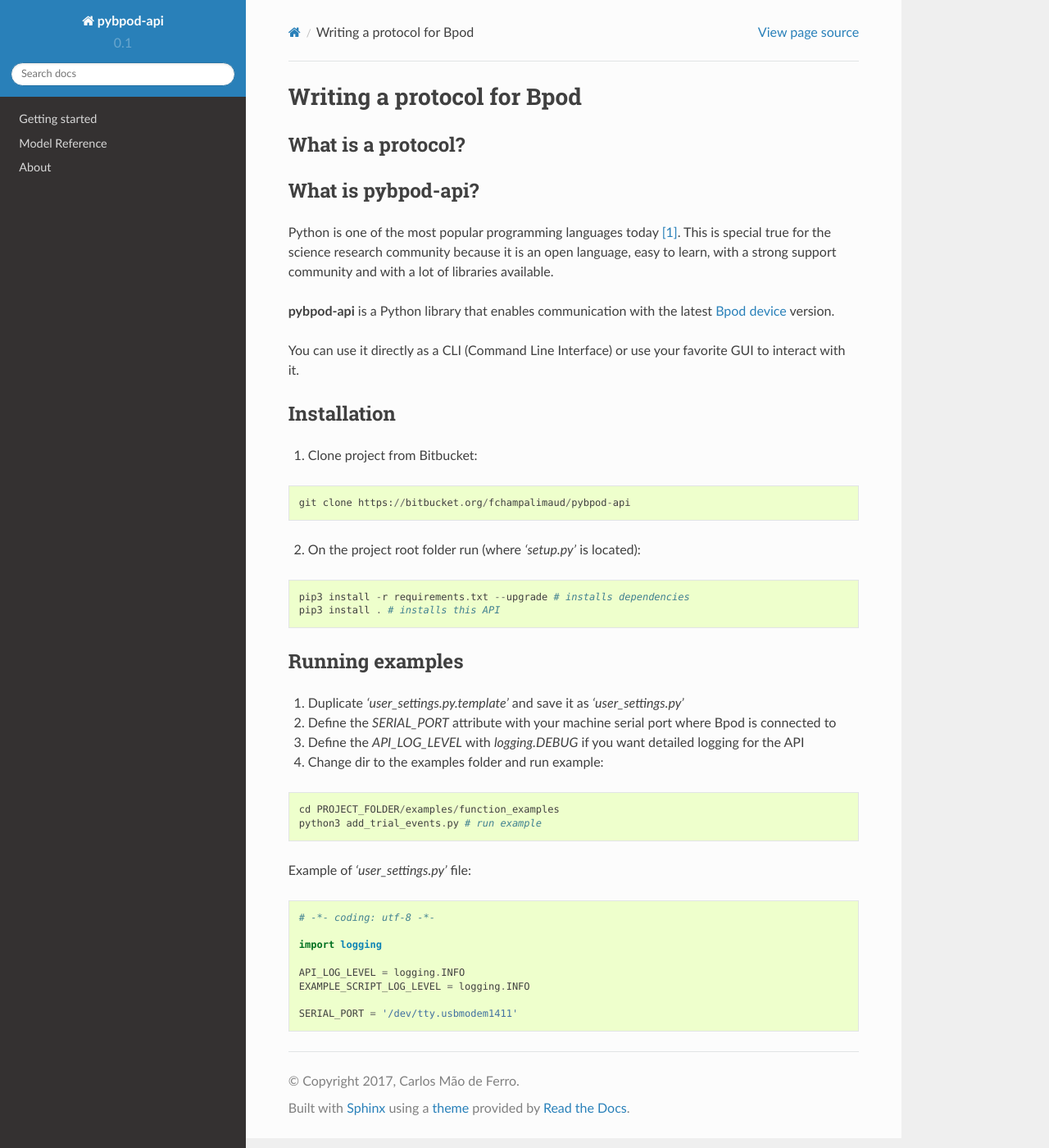
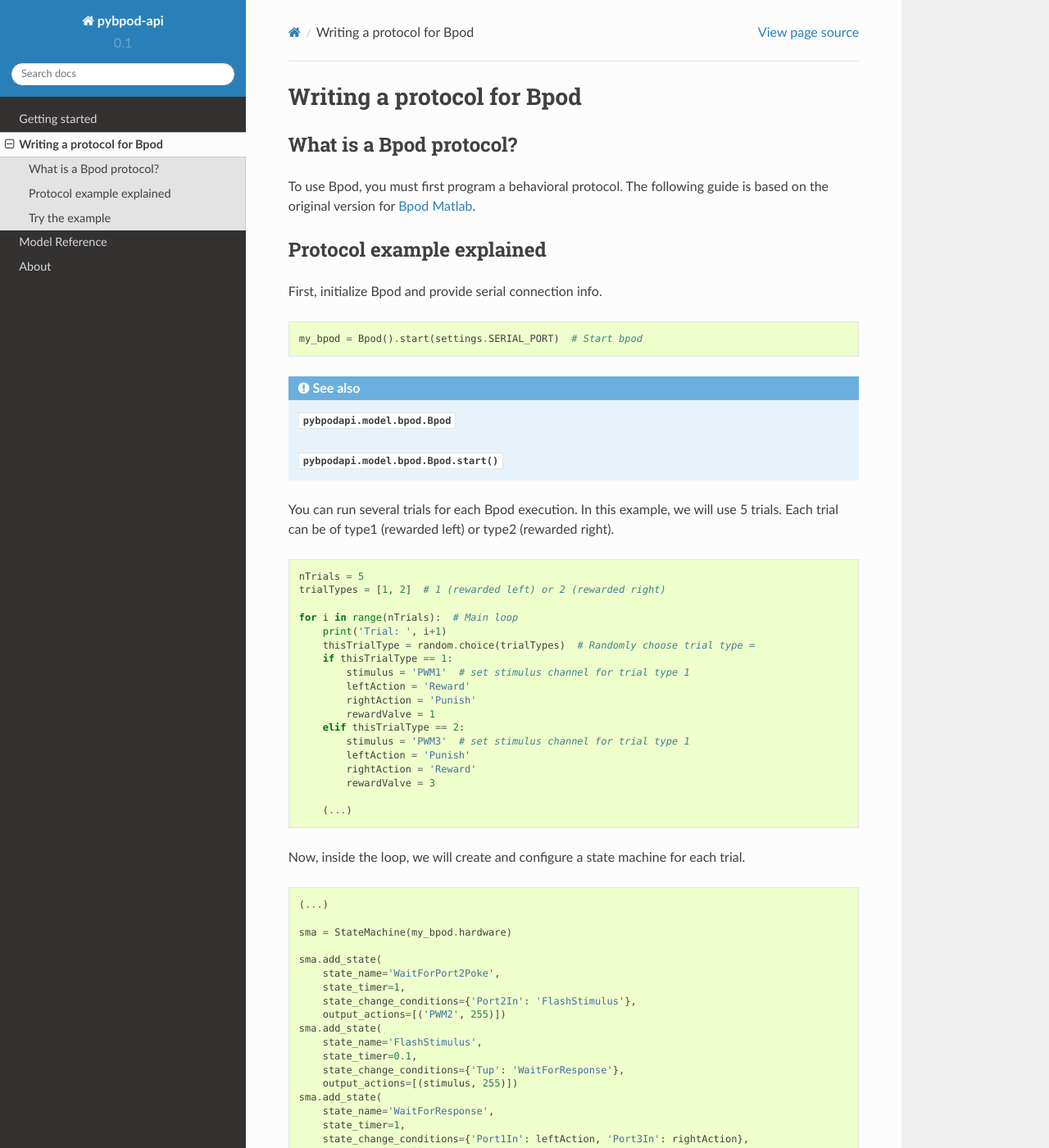
Before and after one commit to pybpod/pybpod-api, a Sphinx documentation site: the page built from docs/source/writing_protocols.rst, in a window 1280 px wide and 1400 px high. Shown: the whole window at 82% size. Built offline with Sphinx 7.4.7 and the Read the Docs theme 2.0.0, drawn with Linux system fonts in a browser that asks for light colours; some of the changed text lies outside the part shown.

Commit message:
Enhances documentation: information about the project and how to use it, how to write a protocol, API reference

```diff
--- a/docs/source/api_reference/model/bpod.rst
+++ b/docs/source/api_reference/model/bpod.rst
@@ -1,3 +1,5 @@
+.. _bpod-class-label:
+
 ****
 Bpod
 ****
--- a/docs/source/getting_started.rst
+++ b/docs/source/getting_started.rst
@@ -1,23 +1,74 @@
+.. _getting-started-label:
+
 ***************
 Getting started
 ***************
 
-What is Bpod?
-=============
-
-TODO
-
 What is pybpod-api?
 ===================
+**pybpod-api** is a Python library that enables communication with the latest `Bpod device <https://sanworks.io/shop/viewproduct?productID=1011>`_ version. You can use it directly as a CLI (Command Line Interface) or use your favorite GUI to interact with it.
 
-TODO
+What is Bpod?
+-------------
+
+**Bpod** is a system from `Sanworks <https://sanworks.io/index.php>`_ for precise measurement of small animal behavior.
+It is a family of open source hardware devices which includes also software and firmware to control these devices. The software was originally developed in Matlab providing retro-compatibility with the `BControl <http://brodywiki.princeton.edu/bcontrol/index.php/Main_Page>`_ system.
+
+.. seealso::
+
+    Bpod device: https://sanworks.io/shop/viewproduct?productID=1011
+
+    Bpod on Github: https://github.com/sanworks/Bpod
+
+    Bpod Wiki: https://sites.google.com/site/bpoddocumentation/
+
+    BControl project: http://brodywiki.princeton.edu/bcontrol/index.php/Main_Page/
+
+
+Why a Python port?
+------------------
+Python is one of the most popular programming languages today `[1] <https://pypl.github.io/PYPL.html>`_. This is special true for the science research community because it is an open language, easy to learn, with a strong support community and with a lot of libraries available.
+
 
 Installation
 ============
 
-TODO
+1. Clone project from Bitbucket:
+
+::
+
+    git clone https://bitbucket.org/fchampalimaud/pybpod-api
+
+2. On the project root folder run (where *'setup.py'* is located):
+
+::
+
+    pip3 install -r requirements.txt --upgrade # installs dependencies
+    pip3 install . # installs this API
 
 Running examples
 ================
 
-TODO
+1. Duplicate *'user_settings.py.template'* and save it as *'user_settings.py'*
+2. Define the *SERIAL_PORT* attribute with your machine serial port where Bpod is connected to
+3. Define the *API_LOG_LEVEL* with *logging.DEBUG* if you want detailed logging for the API
+4. Change dir to the examples folder and run example:
+
+::
+
+        cd PROJECT_FOLDER/examples/function_examples
+        python3 add_trial_events.py # run example
+
+
+Example of  *'user_settings.py'*  file:
+
+::
+
+    # -*- coding: utf-8 -*-
+
+    import logging
+
+    API_LOG_LEVEL = logging.INFO
+    EXAMPLE_SCRIPT_LOG_LEVEL = logging.INFO
+
+    SERIAL_PORT = '/dev/tty.usbmodem1411'
--- a/docs/source/index.rst
+++ b/docs/source/index.rst
@@ -6,10 +6,13 @@
 Welcome to pybpod-api's documentation!
 ======================================
 
+**pybpod-api** is a Python library API for the `Bpod device <https://sanworks.io/shop/viewproduct?productID=1011>`_.
+
 .. toctree::
    :maxdepth: 2
 
    getting_started
+   writing_protocols
    api_reference/index
    about/about
 
--- a/docs/source/writing_protocols.rst
+++ b/docs/source/writing_protocols.rst
@@ -2,58 +2,146 @@
 Writing a protocol for Bpod
 ***************************
 
-What is a protocol?
-===================
+What is a Bpod protocol?
+========================
+
+To use Bpod, you must first program a behavioral protocol. The following guide is based on the original version for `Bpod Matlab <https://sites.google.com/site/bpoddocumentation/bpod-user-guide/protocol-writing>`_.
 
 
+Protocol example explained
+==========================
 
-What is pybpod-api?
-===================
-Python is one of the most popular programming languages today `[1] <https://pypl.github.io/PYPL.html>`_. This is special true for the science research community because it is an open language, easy to learn, with a strong support community and with a lot of libraries available.
-
-**pybpod-api** is a Python library that enables communication with the latest `Bpod device <https://sanworks.io/shop/viewproduct?productID=1011>`_ version.
-
-You can use it directly as a CLI (Command Line Interface) or use your favorite GUI to interact with it.
-
-Installation
-============
-
-1. Clone project from Bitbucket:
+First, initialize Bpod and provide serial connection info.
 
 ::
 
-    git clone https://bitbucket.org/fchampalimaud/pybpod-api
+    my_bpod = Bpod().start(settings.SERIAL_PORT)  # Start bpod
 
-2. On the project root folder run (where *'setup.py'* is located):
+.. seealso::
+
+    :py:class:`pybpodapi.model.bpod.Bpod`
+
+    :py:meth:`pybpodapi.model.bpod.Bpod.start`
+
+
+You can run several trials for each Bpod execution. In this example, we will use 5 trials. Each trial can be of type1 (rewarded left) or type2 (rewarded right).
 
 ::
 
-    pip3 install -r requirements.txt --upgrade # installs dependencies
-    pip3 install . # installs this API
+    nTrials = 5
+    trialTypes = [1, 2]  # 1 (rewarded left) or 2 (rewarded right)
 
-Running examples
-================
+    for i in range(nTrials):  # Main loop
+        print('Trial: ', i+1)
+        thisTrialType = random.choice(trialTypes)  # Randomly choose trial type =
+        if thisTrialType == 1:
+            stimulus = 'PWM1'  # set stimulus channel for trial type 1
+            leftAction = 'Reward'
+            rightAction = 'Punish'
+            rewardValve = 1
+        elif thisTrialType == 2:
+            stimulus = 'PWM3'  # set stimulus channel for trial type 1
+            leftAction = 'Punish'
+            rightAction = 'Reward'
+            rewardValve = 3
 
-1. Duplicate *'user_settings.py.template'* and save it as *'user_settings.py'*
-2. Define the *SERIAL_PORT* attribute with your machine serial port where Bpod is connected to
-3. Define the *API_LOG_LEVEL* with *logging.DEBUG* if you want detailed logging for the API
-4. Change dir to the examples folder and run example:
+        (...)
+
+
+Now, inside the loop, we will create and configure a state machine for each trial.
 
 ::
 
-        cd PROJECT_FOLDER/examples/function_examples
-        python3 add_trial_events.py # run example
+        (...)
+
+        sma = StateMachine(my_bpod.hardware)
+
+        sma.add_state(
+            state_name='WaitForPort2Poke',
+            state_timer=1,
+            state_change_conditions={'Port2In': 'FlashStimulus'},
+            output_actions=[('PWM2', 255)])
+        sma.add_state(
+            state_name='FlashStimulus',
+            state_timer=0.1,
+            state_change_conditions={'Tup': 'WaitForResponse'},
+            output_actions=[(stimulus, 255)])
+        sma.add_state(
+            state_name='WaitForResponse',
+            state_timer=1,
+            state_change_conditions={'Port1In': leftAction, 'Port3In': rightAction},
+            output_actions=[])
+        sma.add_state(
+            state_name='Reward',
+            state_timer=0.1,
+            state_change_conditions={'Tup': 'exit'},
+            output_actions=[('Valve', rewardValve)])  # Reward correct choice
+        sma.add_state(
+            state_name='Punish',
+            state_timer=3,
+            state_change_conditions={'Tup': 'exit'},
+            output_actions=[('LED', 1), ('LED', 2), ('LED', 3)])  # Signal incorrect choice
+
+        (...)
 
 
-Example of  *'user_settings.py'*  file:
+.. seealso::
+
+    :py:class:`pybpodapi.model.state_machine.state_machine.StateMachine`
+
+    :py:meth:`pybpodapi.model.state_machine.state_machine.StateMachine.add_state`
+
+After configuring the state machine, we send it to the Bpod device by calling the method *send_state_machine*. We are then ready to run the next trial, by calling the *run_state_machine* method.
+On run completion, we can print the data that was returned and stored on the *raw_events* variable.
+::
+
+        my_bpod.send_state_machine(sma)  # Send state machine description to Bpod device
+
+        raw_events = my_bpod.run_state_machine(sma)  # Run state machine and return events
+
+        print("Raw events: ", raw_events)  # Print events to console
+
+        (...)
+
+
+.. seealso::
+
+    :py:meth:`pybpodapi.model.bpod.Bpod.send_state_machine`
+
+    :py:meth:`pybpodapi.model.bpod.Bpod.run_state_machine`
+
+We can then process the trial events by executing the *add_trial_events* method.
 
 ::
 
-    # -*- coding: utf-8 -*-
+        my_bpod.add_trial_events()  # Add trial events to myBpod.data struct, formatted for human readability
 
-    import logging
+        print('States: {0}'.format(my_bpod.session.trials[i].states_timestamps))
+        print('Events: {0}'.format(my_bpod.session.trials[i].events_timestamps))
 
-    API_LOG_LEVEL = logging.INFO
-    EXAMPLE_SCRIPT_LOG_LEVEL = logging.INFO
+        (...)
 
-    SERIAL_PORT = '/dev/tty.usbmodem1411'
+
+.. seealso::
+
+    :py:meth:`pybpodapi.model.bpod.Bpod.add_trial_events`
+
+
+Finally, after the loop finishes, we can disconnect from Bpod.
+
+::
+
+    (...)
+
+    my_bpod.disconnect()  # Disconnect Bpod
+
+
+.. seealso::
+
+    :py:meth:`pybpodapi.model.bpod.Bpod.disconnect`
+
+
+Try the example
+===============
+
+You can try the full example by installing and running this library (:ref:`getting-started-label`).
```
Also changed, not shown: 1 other file.
